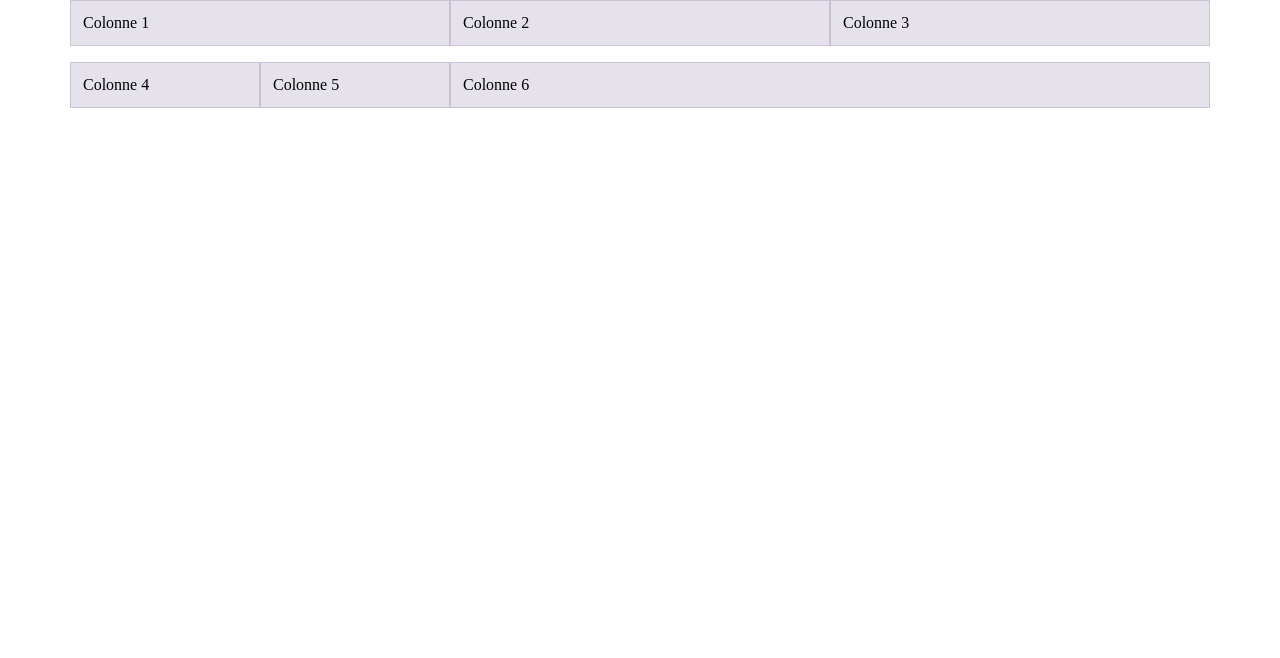
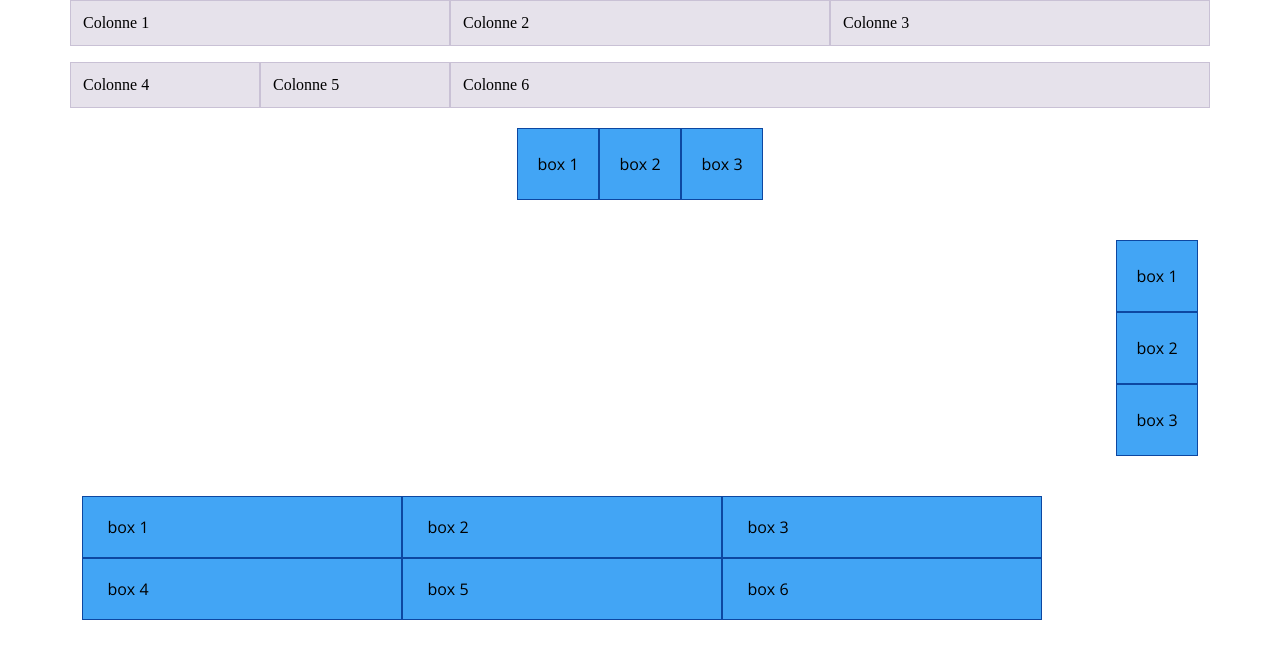
Before and after one commit to Zoebusigny/eval-FD-07, a website built with Parcel: page eval-FD-07/src/index.html in a window 1280 px wide. Built offline with nearby package versions, Linux system fonts and the light colour scheme.

Commit message:
exercice-flexbox fini

```diff
--- a/eval-FD-07/src/index.html
+++ b/eval-FD-07/src/index.html
@@ -5,6 +5,10 @@
     <title>eikon parcel starter</title>
     <meta name="viewport" content="width=device-width, initial-scale=1.0" />
     <link rel="stylesheet" href="scss/main.scss" />
+    <link rel="preconnect" href="https://fonts.googleapis.com">
+    <link rel="preconnect" href="https://fonts.gstatic.com" crossorigin>
+    <link href="https://fonts.googleapis.com/css2?family=Open+Sans:ital,wght@0,300..800;1,300..800&display=swap" rel="stylesheet">
+
   </head>
   <body>
     <div class="container">
@@ -18,8 +22,31 @@
         <div class="col-sm-6 col-md-4 col-lg-2">Colonne 5</div>
         <div class="col-sm-12 col-md-4 col-lg-8">Colonne 6</div>
       </div>
-
-
+      <br>
+      <div class="flexbox">
+        <div class="flexbox-1">
+          <div class="cube">box 1</div>
+          <div class="cube">box 2</div>
+          <div class="cube">box 3</div>
+        </div>
+        <br>
+        <br>
+        <div class="flexbox-2">
+          <div class="cube">box 1</div>
+          <div class="cube">box 2</div>
+          <div class="cube">box 3</div>
+        </div>
+        <br>
+        <br>
+        <div class="flexbox-3">
+          <div class="cube">box 1</div>
+          <div class="cube">box 2</div>
+          <div class="cube">box 3</div>
+          <div class="cube">box 4</div>
+          <div class="cube">box 5</div>
+          <div class="cube">box 6</div>
+        </div>
+      </div>
 
     <script src="js/main.js" type="module"></script>
   </body>
--- a/eval-FD-07/src/scss/main.scss
+++ b/eval-FD-07/src/scss/main.scss
@@ -1,4 +1,4 @@
 @import "base";
 @import "layout";
-@import "modules/example";
 @import "bootstrap/scss/bootstrap-grid";
+@import "modules/flexbox";
--- /dev/null
+++ b/eval-FD-07/src/scss/modules/_flexbox.scss
@@ -0,0 +1,44 @@
+.flexbox {
+  .cube {
+    display: flex;
+    width: 82px;
+    height: 72px;
+    padding: 10px;
+    justify-content: center;
+    align-items: center;
+    border: 1px solid #0d47a1;
+    background: #42a5f5;
+    font-family: "Open Sans";
+    font-size: 16px;
+    font-style: normal;
+    font-weight: 400;
+    line-height: normal;
+  }
+
+  .flexbox-1 {
+    display: flex;
+    justify-content: center;
+  }
+  .flexbox-2 {
+    display: flex;
+    flex-direction: column;
+    align-items: flex-end;
+  }
+  .flexbox-3 {
+    display: flex;
+    flex-wrap: wrap;
+  }
+  .flexbox-3 .cube {
+    display: flex;
+    width: 320px;
+    height: 62px;
+    padding: 20px 248px 20px 20px;
+    align-items: center;
+
+    font-family: "Open Sans";
+    font-size: 16px;
+    font-style: normal;
+    font-weight: 400;
+    line-height: normal;
+  }
+}
```
Also changed, not shown: eval-FD-07/src/scss/modules/_example.scss (deleted).
